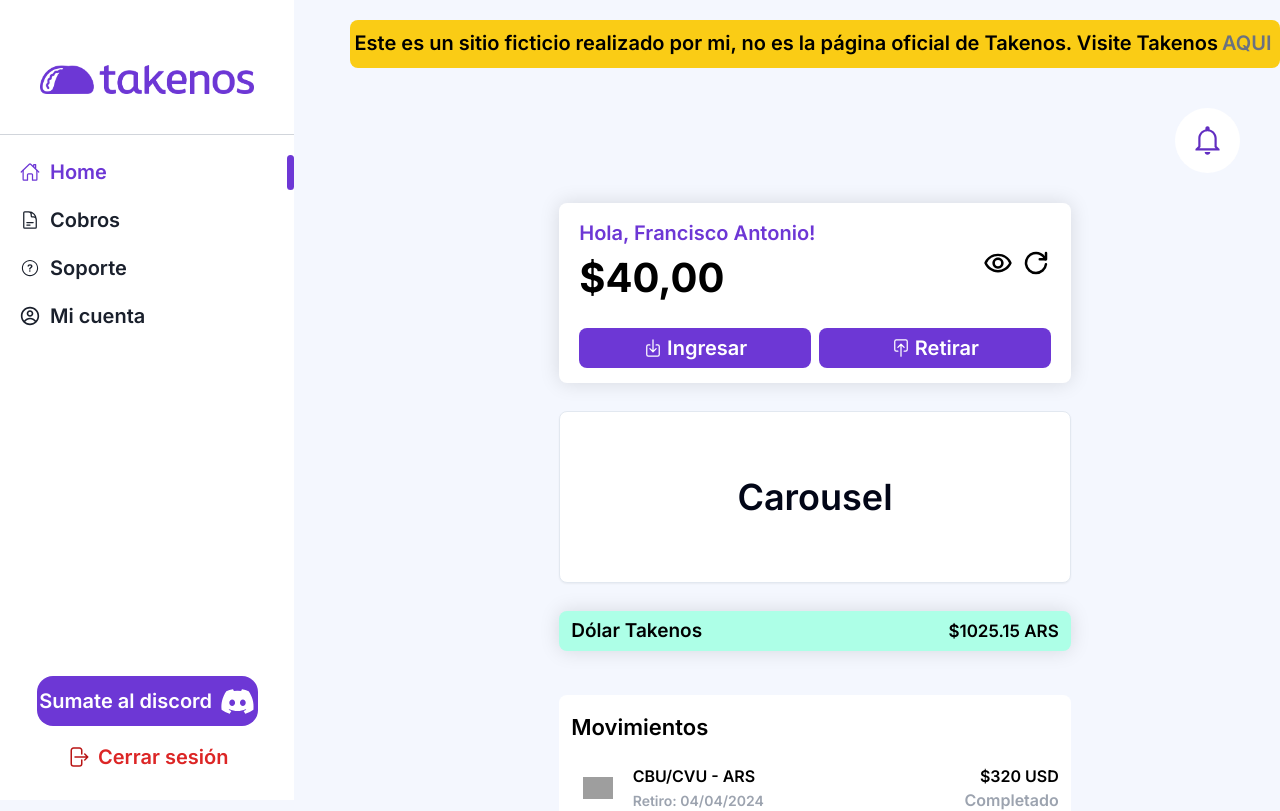
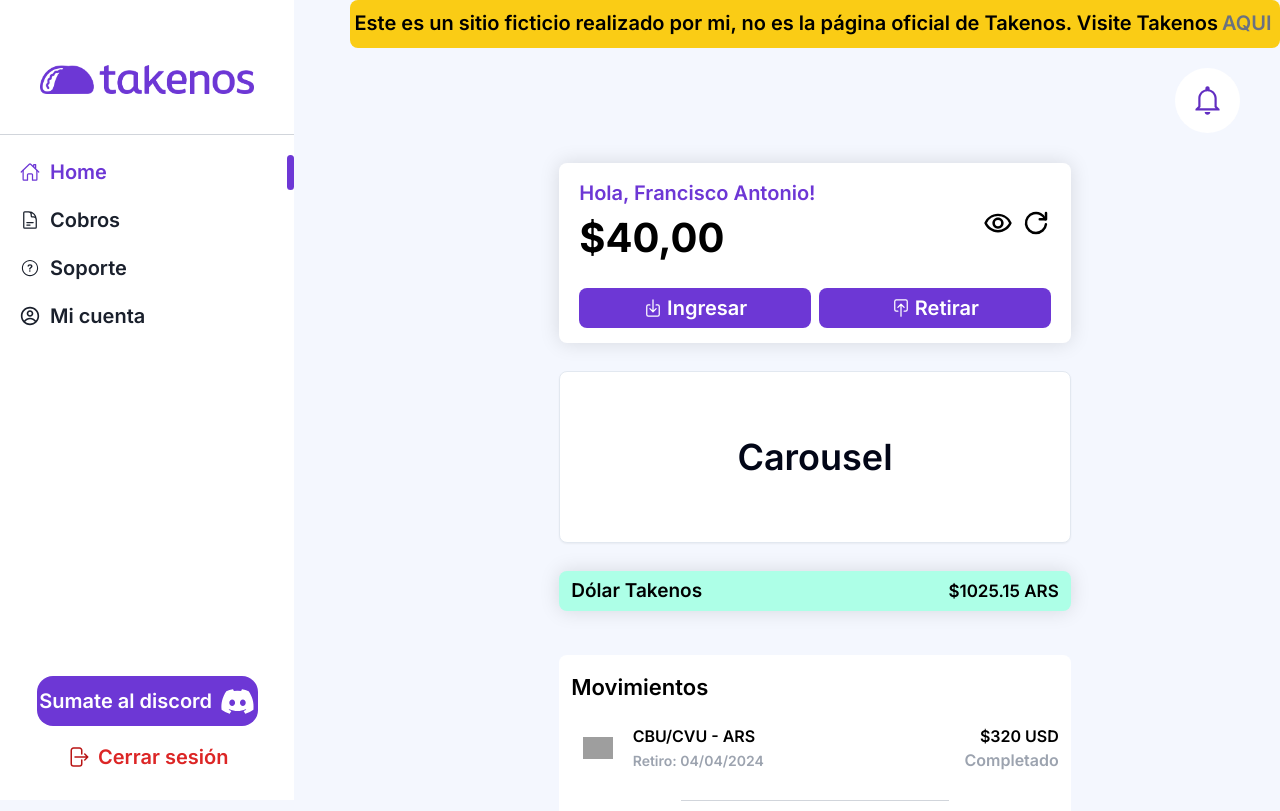
Before and after one commit to Frahn7/takenosClon, a Next.js app: page / in a window 1280 px wide. Shown: the top 811 px of the page. Built offline with nearby package versions, Linux system fonts and the light colour scheme; grey boxes are pictures that could not be loaded.

Commit message:
Fix margen top del banner

```diff
--- a/src/app/page.tsx
+++ b/src/app/page.tsx
@@ -7,7 +7,7 @@
 export default function Home() {
   return (
     <div className="w-full flex flex-col ml-[350px]">
-      <div className="flex justify-center h-[30px] bg-yellow-400 my-5 rounded-[8px] text-black text-[20px] font-semibold pb-10 py-2">
+      <div className="flex justify-center h-[30px] bg-yellow-400  rounded-[8px] text-black text-[20px] font-semibold pb-10 py-2">
         Este es un sitio ficticio realizado por mi, no es la página oficial de
         Takenos. Visite Takenos
         <a
```
